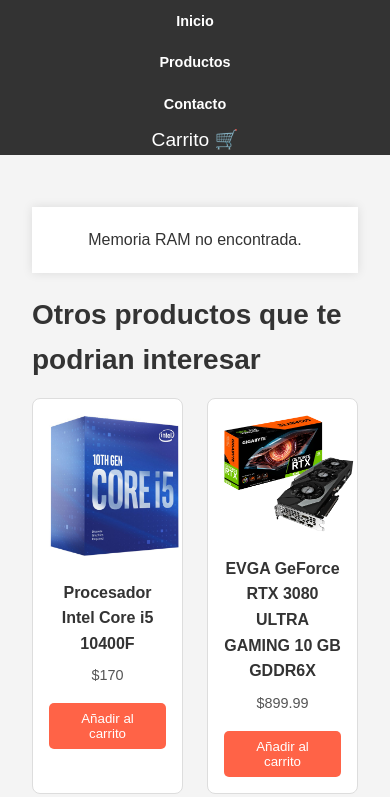
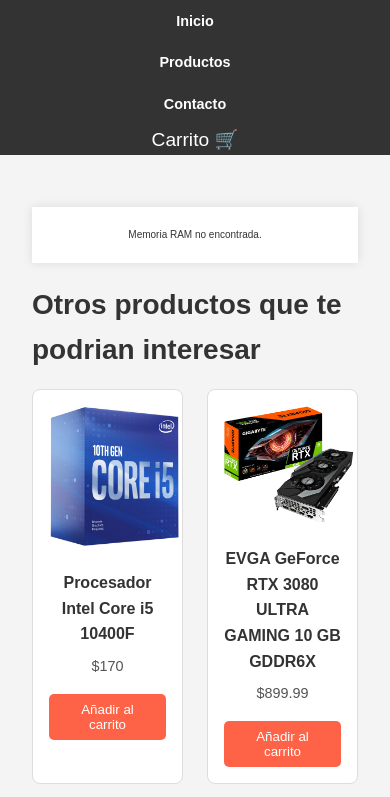
Before and after one commit to Escilatt/e-commerce, a plain HTML site: page sections/ram.html in a window 390 px wide. Shown: the part 47-844 px from the top of the page. Drawn offline with Linux system fonts and the light colour scheme.

Commit message:
responsividad ajustada un poco

```diff
--- a/styles/style.css
+++ b/styles/style.css
@@ -318,15 +318,22 @@
     .graphics-details,
     .processor-details,
     .ram-details {
+        display: flex;
+        align-items: center;
+        justify-content: center;
+        padding: 20px;
+        background-color: #fff;
+        margin: 20px auto;
         max-width: 280px;
         max-height: 400px;
-        font-size: 16px;
+        font-size: 10px;
     }
 
     .graphics-image,
     .processor-image,
     .ram-image {
         max-width: 90px;
+        margin-right: 20px;
     }
 }
 
```
